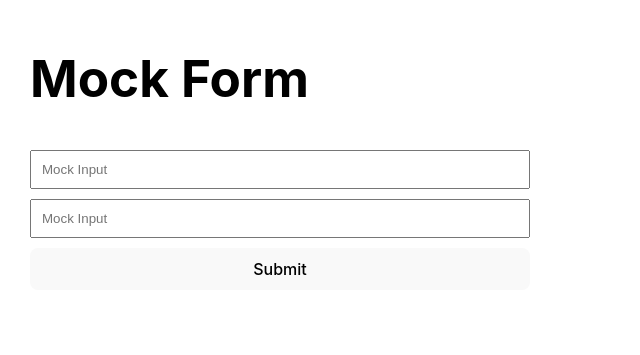
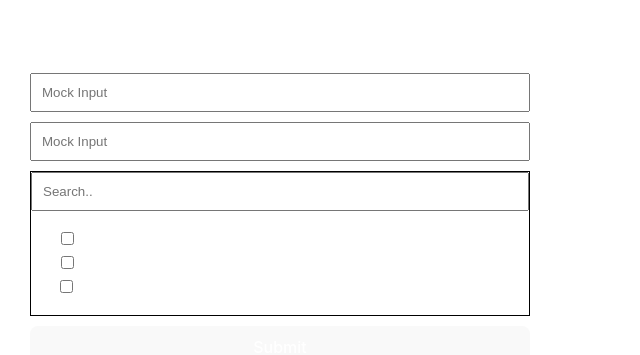
Before and after one commit to georgedimmitrov/react-checked-tree, a React (Vite) app: page / in a window 1280 px wide. Shown: the part 247-602 px from the top of the page, without its empty margins (0-640 px from the left). Built offline with nearby package versions, Linux system fonts and the light colour scheme.

Commit message:
Solve challenge recursively

```diff
--- a/src/App.css
+++ b/src/App.css
@@ -2,6 +2,7 @@
   -webkit-box-sizing: border-box;
   -moz-box-sizing: border-box;
   box-sizing: border-box;
+  color: white;
 }
 
 .container {
@@ -17,3 +18,8 @@
   width: 100%;
   padding: 10px;
 }
+
+ul {
+  list-style-type: none;
+  padding-inline-start: 15px;
+}
--- a/src/App.tsx
+++ b/src/App.tsx
@@ -1,6 +1,8 @@
 import { useState } from "react";
-// import CheckedTree from './CheckedTree'
+import CheckedTree from "./CheckedTree";
+import { formatData } from "./utils";
 import "./App.css";
+import data from "./data";
 
 function App() {
   const [formData, setFormData] = useState({ checkedTree: [] });
@@ -9,13 +11,15 @@ function App() {
     console.log(formData);
   };
 
+  const formattedData = formatData(data);
+
   return (
     <>
       <div className="container">
         <h1>Mock Form</h1>
         <input placeholder="Mock Input" className="common" />
         <input placeholder="Mock Input" className="common" />
-        {/* <CheckedTree /> */}
+        <CheckedTree data={formattedData} />
         <button onClick={handleSubmit} className="common">
           Submit
         </button>
--- /dev/null
+++ b/src/CheckedTree.tsx
@@ -0,0 +1,172 @@
+import React, { useState } from "react";
+import { Item } from "./data";
+import { filterData } from "./utils";
+
+type ItemByIdMap = {
+  [id: string]: boolean;
+};
+
+interface CheckedTreeProps {
+  data: Item[];
+}
+
+const CheckedTree: React.FC<CheckedTreeProps> = ({ data }) => {
+  const [expandedItems, setExpandedItems] = useState<ItemByIdMap>({});
+  const [checkedItems, setCheckedItems] = useState<ItemByIdMap>({});
+  const [searchQuery, setSearchQuery] = useState<string>("");
+
+  const handleSearchChange = (event: any) => {
+    setSearchQuery(event.target.value);
+  };
+
+  const handleExpandToggle = (itemId: number) => {
+    setExpandedItems((prev) => {
+      return {
+        ...prev,
+        [itemId]: !prev[itemId],
+      };
+    });
+  };
+
+  const handleCheckToggle = (itemId: number) => {
+    const updatedCheckedItems = { ...checkedItems };
+    updatedCheckedItems[itemId] = !updatedCheckedItems[itemId];
+
+    if (updatedCheckedItems[itemId]) {
+      // check all parents as well as current item
+      checkParent(itemId, updatedCheckedItems);
+    } else {
+      // uncheck all children as well as current item
+      // uncheckAllChildren(data, itemId, updatedCheckedItems);
+      uncheckChildren(itemId, updatedCheckedItems);
+    }
+
+    setCheckedItems(updatedCheckedItems);
+  };
+
+  const findParent = (data: Item[], itemId: number): Item | undefined => {
+    for (const item of data) {
+      if (item.children.length > 0) {
+        if (item.children.some((child) => child.id === itemId)) {
+          return item;
+        } else {
+          const parent: Item | undefined = findParent(item.children, itemId);
+          if (parent) {
+            return parent;
+          }
+        }
+      }
+    }
+
+    return undefined;
+  };
+
+  const checkParent = (itemId: number, updatedCheckedItems: ItemByIdMap) => {
+    updatedCheckedItems[itemId] = true;
+    const parent = findParent(data, itemId);
+    if (parent) {
+      checkParent(parent.id, updatedCheckedItems);
+    }
+  };
+
+  // solution 1
+  // const uncheckAllChildren = (
+  //   dataCopy: Item[],
+  //   itemId: number,
+  //   updatedCheckedItems: ItemByIdMap
+  // ) => {
+  //   for (const item of dataCopy) {
+  //     if (item.id === itemId) {
+  //       uncheckChild(item, updatedCheckedItems);
+  //       return;
+  //     }
+
+  //     if (item.children.length > 0) {
+  //       uncheckAllChildren(item.children, itemId, updatedCheckedItems);
+  //     }
+  //   }
+  // };
+
+  // const uncheckChild = (item: Item, updatedCheckedItems: ItemByIdMap) => {
+  //   updatedCheckedItems[item.id] = false;
+  //   for (const childNode of item.children) {
+  //     uncheckChild(childNode, updatedCheckedItems);
+  //   }
+  // };
+
+  // alternative solution
+  const uncheckChild = (child: Item, updatedCheckedItems: ItemByIdMap) => {
+    updatedCheckedItems[child.id] = false;
+    for (const childNode of child.children) {
+      uncheckChild(childNode, updatedCheckedItems);
+    }
+  };
+
+  const uncheckChildren = (
+    itemId: number,
+    updatedCheckedItems: ItemByIdMap
+  ) => {
+    updatedCheckedItems[itemId] = false;
+    // currItem is top level item
+    let currItem = data.find((d) => d.id === itemId);
+
+    // else currItem should be a nested item and can be found using the findParent func
+    if (!currItem) {
+      currItem = findParent(data, itemId);
+    }
+
+    if (currItem?.children.length) {
+      currItem.children.forEach((child) => {
+        uncheckChild(child, updatedCheckedItems);
+      });
+    }
+  };
+
+  const filteredData = filterData(data, searchQuery);
+
+  const renderTree = (data: Item[]) => {
+    return (
+      <ul>
+        {data.map((item) => {
+          return (
+            <li>
+              <span
+                onClick={() => handleExpandToggle(item.id)}
+                style={{
+                  cursor: "pointer",
+                  paddingLeft: item.children.length > 0 ? "0" : "10px",
+                }}
+              >
+                {item.children.length > 0 && ">"}
+              </span>
+              <input
+                type="checkbox"
+                checked={checkedItems[item.id] || false}
+                onChange={() => handleCheckToggle(item.id)}
+              />
+              {item.name}
+              {expandedItems[item.id] &&
+                item.children.length > 0 &&
+                renderTree(item.children)}
+            </li>
+          );
+        })}
+      </ul>
+    );
+  };
+
+  return (
+    <div style={{ border: "solid black 1px" }}>
+      <input
+        type="text"
+        style={{ padding: "10px", width: "100%", color: "#000" }}
+        value={searchQuery}
+        onChange={handleSearchChange}
+        placeholder="Search.."
+      />
+      <div>{renderTree(filteredData)}</div>
+    </div>
+  );
+};
+
+export default CheckedTree;
--- a/src/data.tsx
+++ b/src/data.tsx
@@ -1,10 +1,14 @@
-export type Item = {
+export type ItemAPI = {
   id: number;
   parentId: number | null;
   name: string;
 };
 
-const response: Item[] = [
+export type Item = ItemAPI & {
+  children: Item[];
+};
+
+const response: ItemAPI[] = [
   { id: 4, parentId: 3, name: "Days" },
   { id: 1, parentId: null, name: "Years" },
   { id: 2, parentId: 1, name: "Months" },
@@ -13,6 +17,7 @@ const response: Item[] = [
   { id: 6, parentId: 5, name: "Sun" },
   { id: 7, parentId: 5, name: "Proxima Centauri" },
   { id: 8, parentId: null, name: "Dogs" },
+  { id: 9, parentId: 4, name: "Hours" },
 ];
 
 export default response;
--- /dev/null
+++ b/src/utils.tsx
@@ -0,0 +1,57 @@
+import { Item, ItemAPI } from "./data";
+
+/**
+ * Transforms a flat array of ItemAPI[] to a nested type of array of Item[] where
+ * each child of an element is placed in the children array of its parent
+ * i.e.
+ * [
+ *   {id: 2, parentId: 1, name: "Months"},
+ *   {id: 1, parentId: null, name: "Years"},
+ *   {id: 3, parentId: 2, name: "Weeks"},
+ * ]
+ * ------->
+ * [
+ *   {id: 1, parentId: null, name: "Years", children: [
+ *      {id: 2, parentId: 1, name: "Months", children: [
+ *         {id: 3: parentId: 2, name: "Weeks"}
+ *      ]},
+ *   ]}
+ * ]
+ * @param data - mock back-end data in format of ItemAPI
+ * @returns Item[]
+ */
+export const formatData = (data: ItemAPI[]) => {
+  const dataCopy: Item[] = [...data.map((item) => ({ ...item, children: [] }))];
+
+  // temporary map that is stored by {ID: Item} for quick get of the Item details
+  const map: { [id: number]: Item } = {};
+  const result: Item[] = [];
+
+  dataCopy.forEach((item) => {
+    map[item.id] = item;
+  });
+
+  dataCopy.forEach((item) => {
+    // if it has a parent -> put it in the children array
+    if (item.parentId != null) {
+      map[item.parentId].children.push(item);
+    } else {
+      // else -> push it as a top level item
+      result.push(item);
+    }
+  });
+
+  return result;
+};
+
+export const filterData = (data: Item[], query: string): Item[] => {
+  return data.filter((item) => {
+    const isMatch = item.name.toLowerCase().includes(query.toLowerCase());
+    if (isMatch) {
+      return item;
+    }
+    if (item.children.length > 0) {
+      return filterData(item.children, query).length > 0;
+    }
+  });
+};
```
Also changed, not shown: 2 other files (tests, documents, lock files or other folders).
